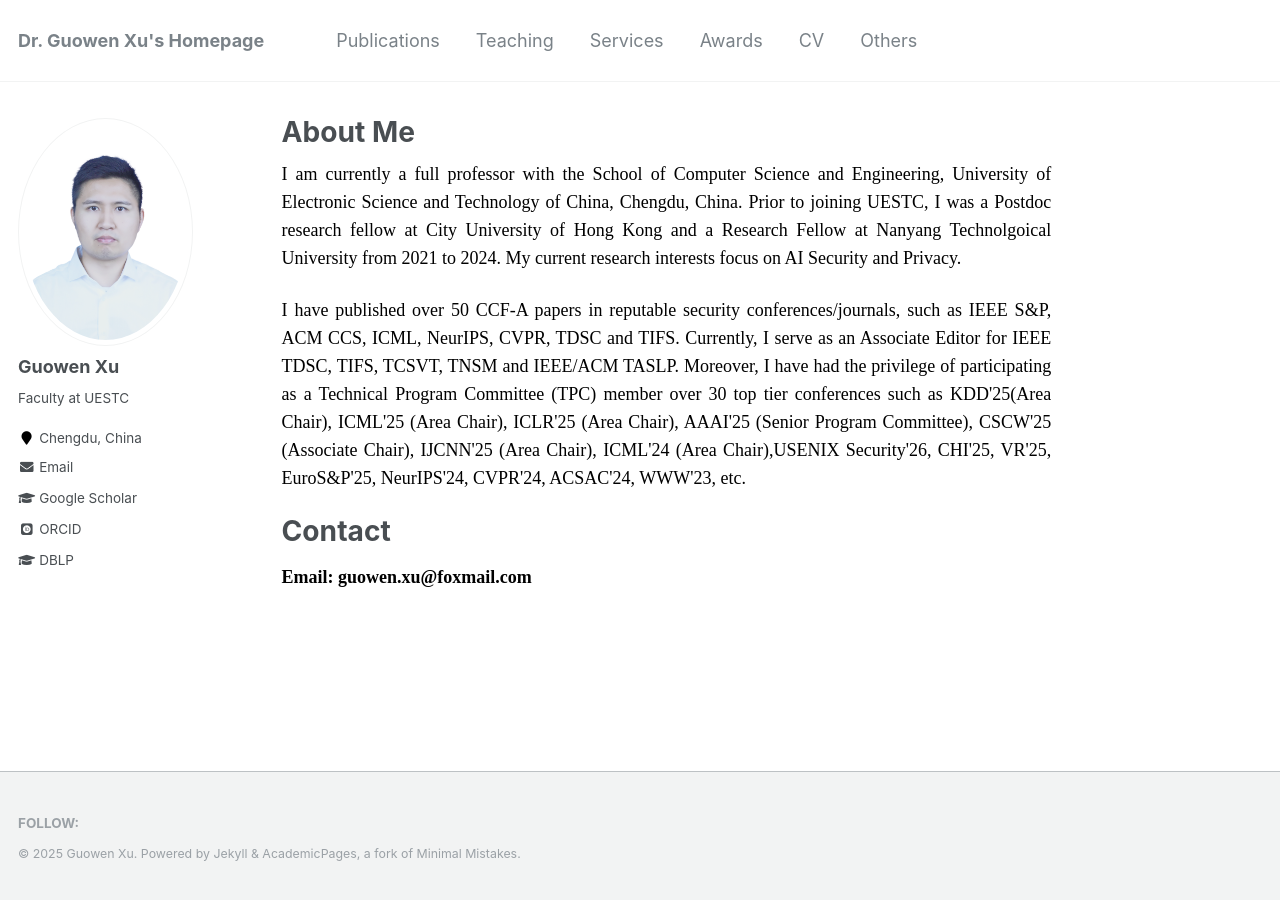
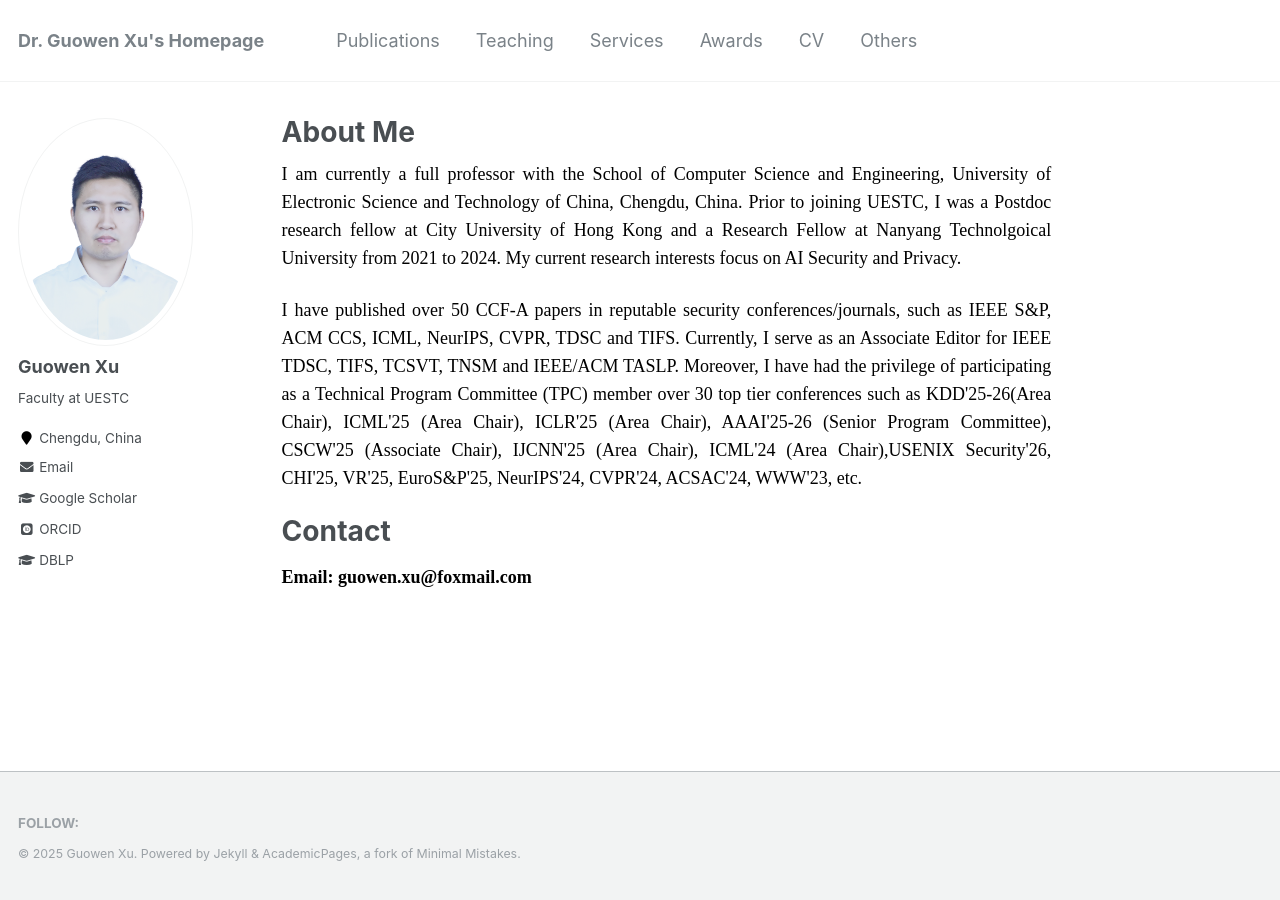
Before and after one commit to Guowen-xu/guowen-xu.github.io, a Jekyll site: the page built from _pages/about.md, in a window 1280 px wide. Built offline with Jekyll 4.4.1, drawn with Linux system fonts in a browser that asks for light colours; some web fonts are replaced.

Commit message:
Update about.md

```diff
--- a/_pages/about.md
+++ b/_pages/about.md
@@ -10,7 +10,7 @@ redirect_from:
 
 <p align="justify">  <font face="Times New Roman" color=black size=4> I am currently a full professor with the School of Computer Science and Engineering, University of Electronic Science and Technology of China, Chengdu, China. Prior to joining UESTC, I was a Postdoc research fellow at City University of Hong Kong and a  Research  Fellow at Nanyang Technolgoical University from 2021 to 2024. My current research interests focus on  AI Security and Privacy. </font> </p>
 
-<p align="justify"> <font face="Times New Roman" color=black size=4> I have published over 50 CCF-A papers in reputable security conferences/journals, such as IEEE S&P, ACM CCS, ICML, NeurIPS, CVPR, TDSC and TIFS. Currently, I serve as an Associate Editor for IEEE TDSC, TIFS, TCSVT, TNSM and IEEE/ACM TASLP. Moreover, I have had the privilege of participating as a Technical Program Committee (TPC) member over 30 top tier conferences such as KDD'25(Area Chair), ICML'25 (Area Chair), ICLR'25 (Area Chair), AAAI'25 (Senior Program Committee), CSCW'25 (Associate Chair), IJCNN'25 (Area Chair), ICML'24 (Area Chair),USENIX Security'26, CHI'25, VR'25, EuroS&P'25, NeurIPS'24, CVPR'24, ACSAC'24, WWW'23, etc.</font> </p>
+<p align="justify"> <font face="Times New Roman" color=black size=4> I have published over 50 CCF-A papers in reputable security conferences/journals, such as IEEE S&P, ACM CCS, ICML, NeurIPS, CVPR, TDSC and TIFS. Currently, I serve as an Associate Editor for IEEE TDSC, TIFS, TCSVT, TNSM and IEEE/ACM TASLP. Moreover, I have had the privilege of participating as a Technical Program Committee (TPC) member over 30 top tier conferences such as KDD'25-26(Area Chair), ICML'25 (Area Chair), ICLR'25 (Area Chair), AAAI'25-26 (Senior Program Committee), CSCW'25 (Associate Chair), IJCNN'25 (Area Chair), ICML'24 (Area Chair),USENIX Security'26, CHI'25, VR'25, EuroS&P'25, NeurIPS'24, CVPR'24, ACSAC'24, WWW'23, etc.</font> </p>
 
 
 
```
